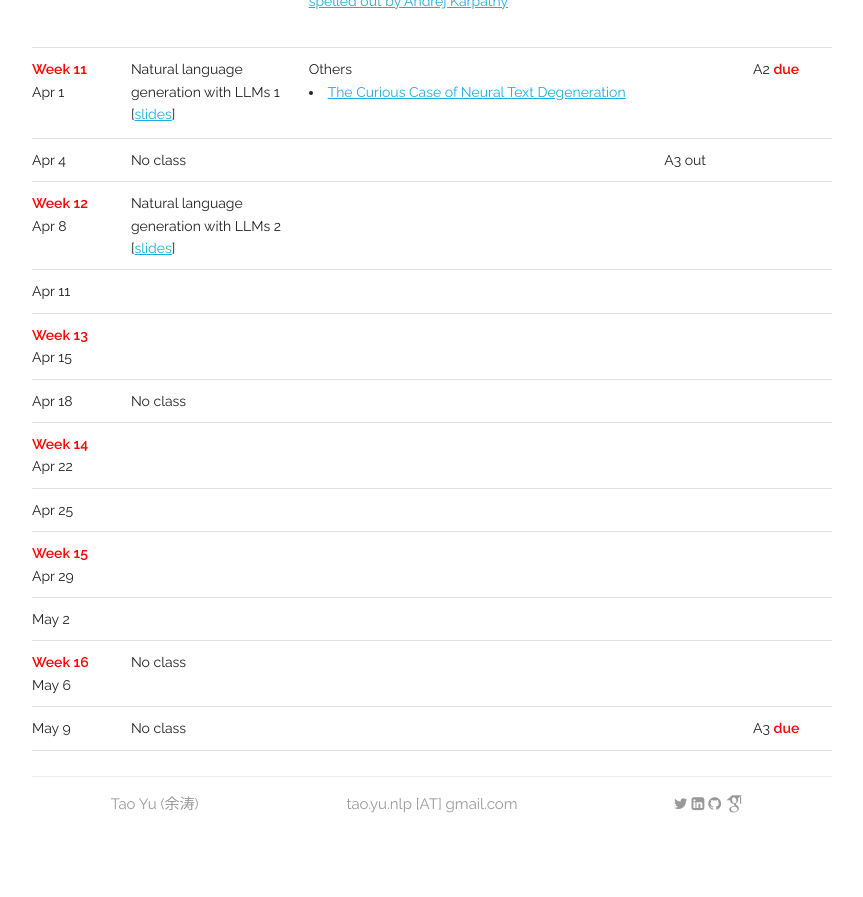
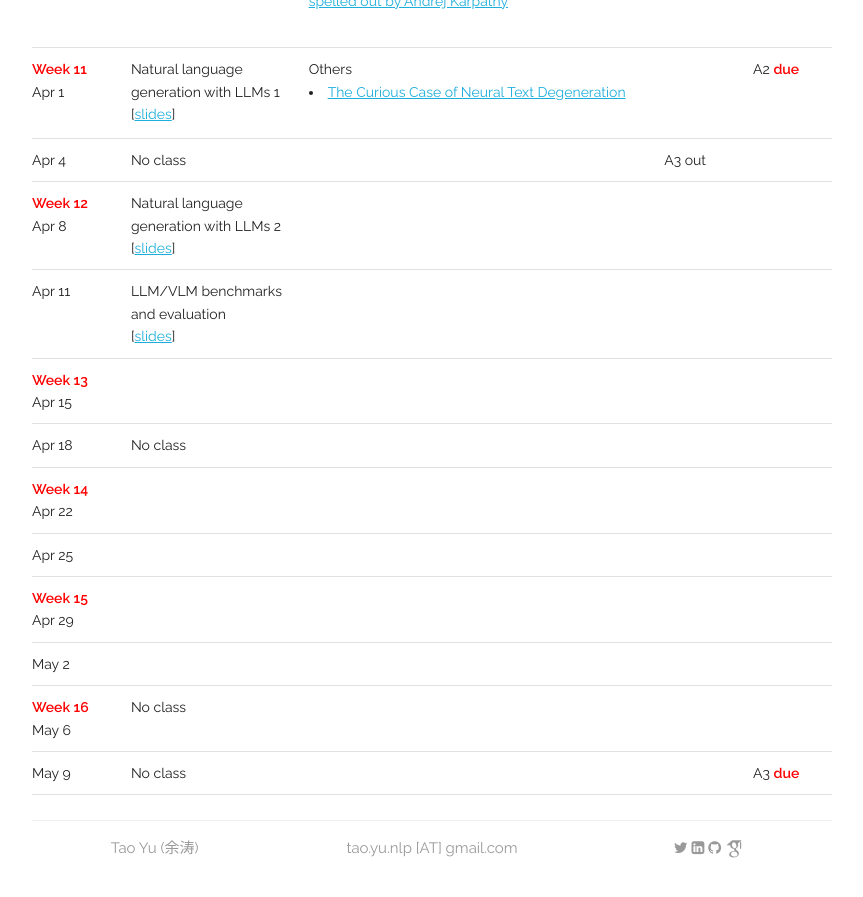
Before and after one commit to taoyds/taoyds.github.io, a Jekyll site: the page built from courses/comp3361.md, in a window 1280 px wide and 900 px high, scrolled down 3908 px. Shown: the top 897 px of the window, without its empty margins (208-1071 px from the left). Built offline with Jekyll 4.4.1, drawn with Linux system fonts in a browser that asks for light colours; some web fonts are replaced; before the commit the page ends 4764 px from its top, so only the background shows below that.

Commit message:
Update comp3361.yaml

```diff
--- a/_data/courses/comp3361.yaml
+++ b/_data/courses/comp3361.yaml
@@ -270,8 +270,8 @@ schedule:
   - date: Apr 11
     week:
     topic:
-      - title:
-        slides:
+      - title: LLM/VLM benchmarks and evaluation
+        slides: /assets/courses/COMP3361-25spring-lec18.pdf
     material:
     event:
     due:
```
